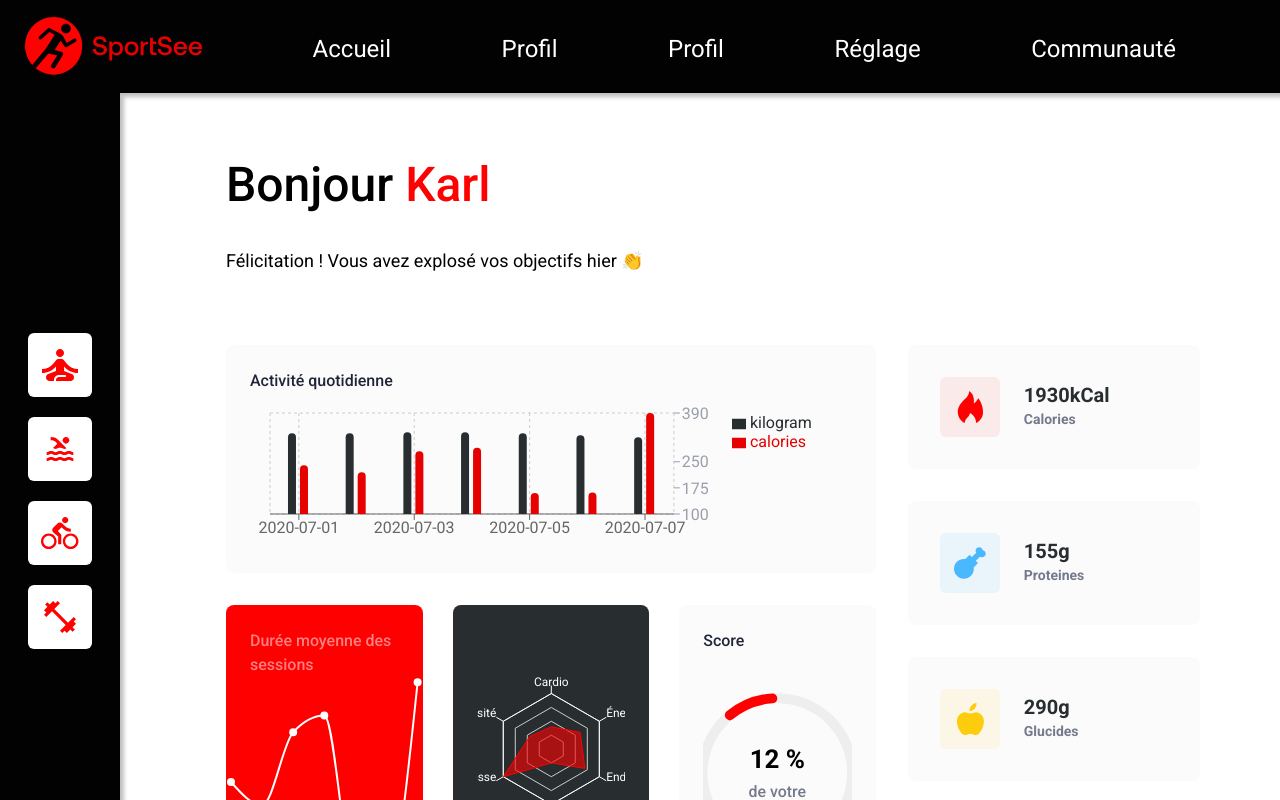
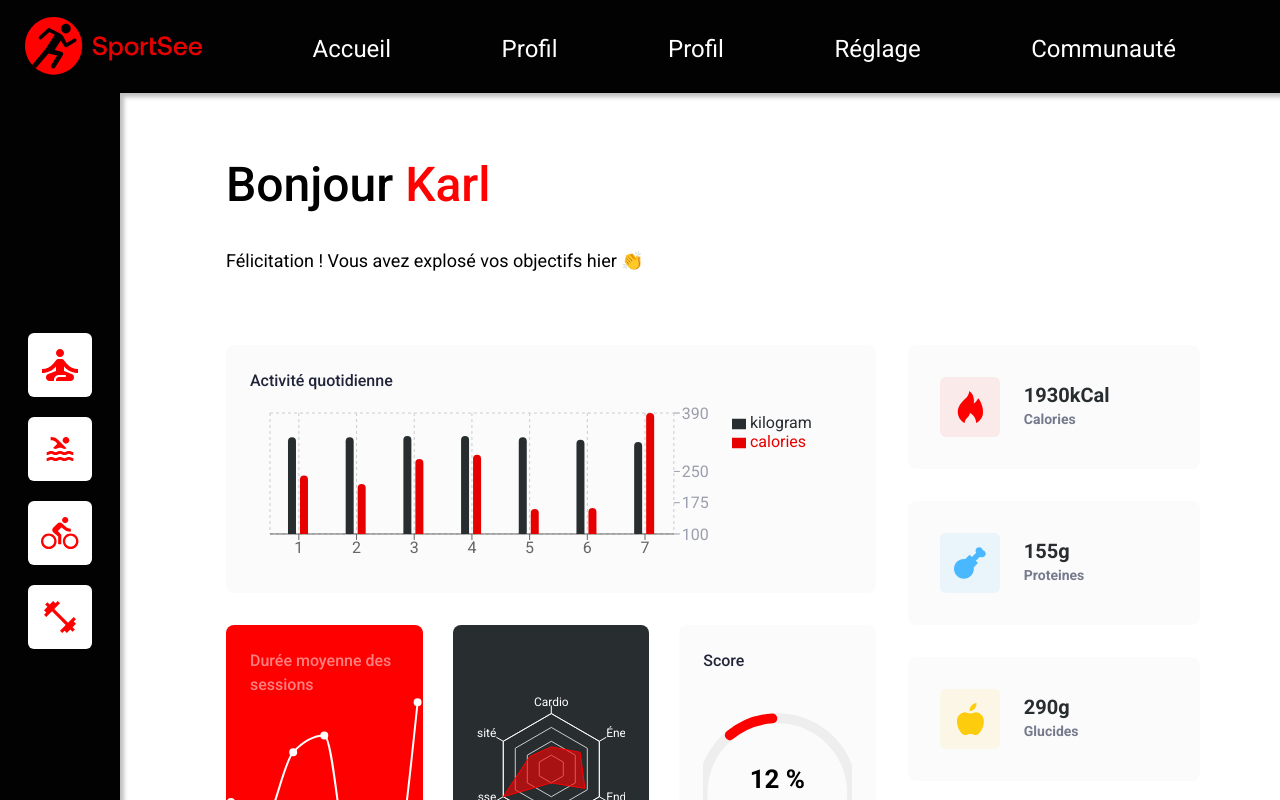
Before and after one commit to JeanBaptisteCalzia/SportSee-Front, a React (Vite) app: page /user/12 in a window 1280 px wide. Shown: the top 800 px of the page. Built offline with nearby package versions, Linux system fonts and the light colour scheme.

Commit message:
Format data date for activity chart

```diff
--- a/src/components/Activity/activity.scss
+++ b/src/components/Activity/activity.scss
@@ -11,6 +11,7 @@
 
     &__label {
       color: white;
+      font-size: 0.875rem;
     }
   }
 }
--- a/src/components/Activity/index.jsx
+++ b/src/components/Activity/index.jsx
@@ -24,10 +24,14 @@ function Activity({ data }) {
     }
   };
 
+  for (let i = 0; i < data[0].sessions.length; i++) {
+    data[0].sessions[i].day = data[0].sessions[i].day.slice(-1);
+  }
+
   return (
     <section className="activity">
       <h2>Activité quotidienne</h2>
-      <ResponsiveContainer width="100%" height={156}>
+      <ResponsiveContainer width="100%" height={176}>
         <BarChart
           width={500}
           height={300}
```
